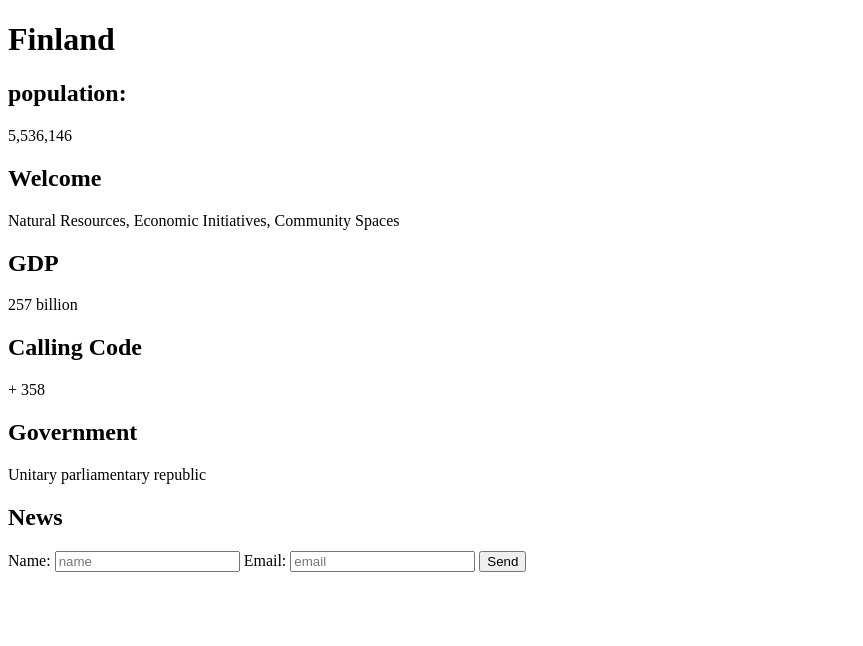
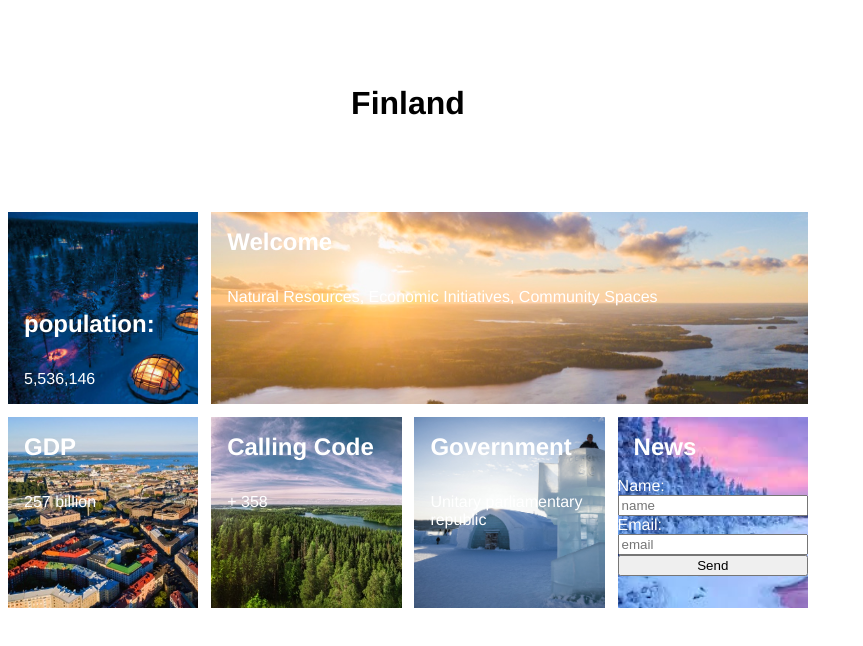
Before and after one commit to NYTLAIT/1700-Flex-and-Grid-Finland-Lab-3, a plain HTML site: page index.html in a window 1280 px wide. Shown: the whole page, without its empty margins (0-863 px from the left). Drawn offline with Linux system fonts and the light colour scheme.

Commit message:
Copied markup and styled grid and font--just have flex left to do

```diff
--- a/index.html
+++ b/index.html
@@ -2,16 +2,14 @@
 <html>
 <head>
     <title>Finland</title>
-  <style>
-
-  </style>
+    <link rel="stylesheet" href="styles.css">
 </head>
 <body>
     <div class="dashboard">
         <h1 class="title">Finland</h1>
 
         <div class="population grid-cell">
-        <h2>population: </h2>
+            <h2>population:</h2>
             <p>5,536,146</p>
         </div>
 
--- a/styles.css
+++ b/styles.css
@@ -0,0 +1,73 @@
+.dashboard {
+    display: grid;
+    grid-template-columns: repeat(4, 1fr);
+    grid-template-rows: repeat(3, 1fr);
+    grid-template-areas: "a a a a"
+                        "b c c c"
+                        "d e f g";
+    gap: 0.8rem;
+
+    width: 800px;
+    height: 600px;
+
+    font-family: Helvetica;
+}
+
+.grid-cell {
+    display: flex;
+    flex-direction: column;
+
+    background-size: cover;
+
+    color: white;
+}
+
+.grid-cell h2 {
+    margin: 1rem;
+}
+
+.grid-cell p {
+    margin: 1rem;
+}
+
+.title {
+    grid-area: a;
+    color: black;
+
+    display: flex;
+    flex-direction: column;
+    justify-content: center;
+    align-items: center;
+}
+
+.population {
+    grid-area: b;
+    background-image: url('images/finland-8.jpg');
+
+    justify-content: flex-end;
+}
+
+.welcome {
+    grid-area: c;
+    background-image: url('images/finland-2.jpg');
+}
+
+.gdp {
+    grid-area: d;
+    background-image: url('images/finland-3.jpg');
+}
+
+.code {
+    grid-area: e;
+    background-image: url('images/finland-4.jpg');
+}
+
+.govt {
+    grid-area: f;
+    background-image: url('images/finland-1.jpg');
+}
+
+.news {
+    grid-area: g;
+    background-image: url('images/finland-5.jpg');
+}
```
Lines whose indentation alone changed are shown as unchanged.
